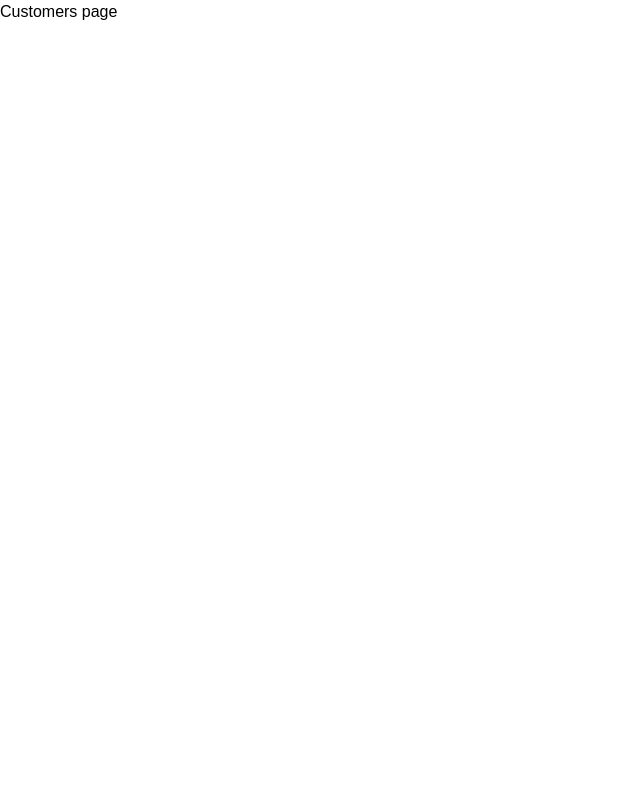
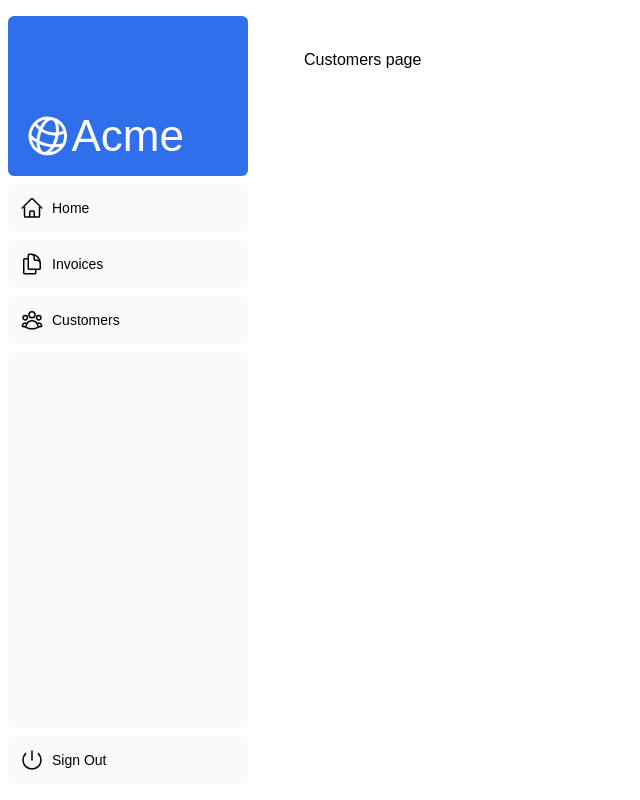
Before and after one commit to markiplagat/nextjs-dashboard, a Next.js app: page /dashboard/customers in a window 1280 px wide. Shown: the whole page, without its empty margins (0-640 px from the left). Built offline with nearby package versions, Linux system fonts and the light colour scheme; a web font is replaced by a local one.

Commit message:
Add dashboard layout

```diff
--- /dev/null
+++ b/app/dashboard/layout.tsx
@@ -0,0 +1,13 @@
+import SideNav from "@/app/ui/dashboard/sidenav";
+import React from "react";
+
+export default function Layout({children}: {children: React.ReactNode}) {
+return (
+  <div className="flex h-screen flex-col md:flex-row md:overflow-hidden">
+    <div className="w-full flex-none md:w-64">
+      <SideNav />
+    </div>
+    <div className="flex-grow p-6 md:overflow-y-auto md:p-12">{children}</div>
+  </div>
+)
+}
```
